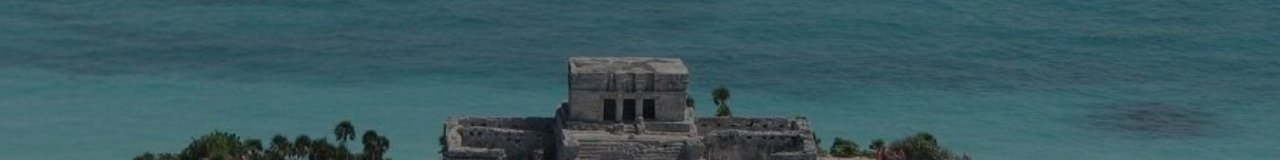
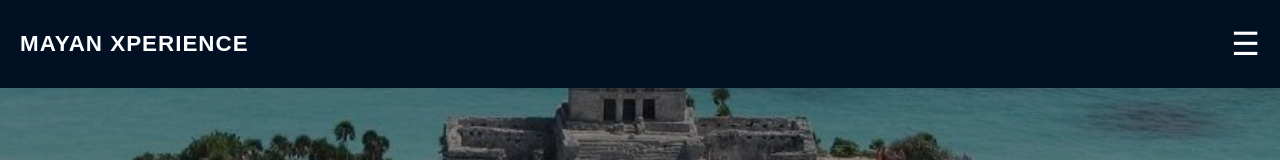
Before and after one commit to Cuba-Mr-D/mayan-xperience-tours, a Next.js app: page /tulum in a window 1280 px wide. Shown: the top 160 px of the page. Built offline with nearby package versions, Linux system fonts and the light colour scheme.

Commit message:
Add shared navbar to tour pages

```diff
--- a/app/cenotes/page.tsx
+++ b/app/cenotes/page.tsx
@@ -1,6 +1,7 @@
 import Image from "next/image";
 import type { Metadata } from "next";
 import Gallery from "@/components/Gallery";
+import TourNavbar from "@/components/TourNavbar";
 import type { LanguageCode } from "@/components/translations";
 
 type TourPageProps = {
@@ -164,6 +165,8 @@ export default async function CenotesPage({ searchParams }: TourPageProps) {
         minHeight: "100vh",
       }}
     >
+      <TourNavbar currentPath="/cenotes" initialLanguage={language} />
+
       {/* Hero */}
       <section
         style={{
--- a/app/chichen-itza/page.tsx
+++ b/app/chichen-itza/page.tsx
@@ -1,6 +1,7 @@
 import Image from "next/image";
 import type { Metadata } from "next";
 import Gallery from "@/components/Gallery";
+import TourNavbar from "@/components/TourNavbar";
 import type { LanguageCode } from "@/components/translations";
 
 type TourPageProps = {
@@ -161,6 +162,8 @@ export default async function ChichenItzaPage({ searchParams }: TourPageProps) {
         minHeight: "100vh",
       }}
     >
+      <TourNavbar currentPath="/chichen-itza" initialLanguage={language} />
+
       {/* Hero */}
       <section
         style={{
--- a/app/isla-mujeres/page.tsx
+++ b/app/isla-mujeres/page.tsx
@@ -1,6 +1,7 @@
 import Image from "next/image";
 import type { Metadata } from "next";
 import Gallery from "@/components/Gallery";
+import TourNavbar from "@/components/TourNavbar";
 import type { LanguageCode } from "@/components/translations";
 
 type TourPageProps = {
@@ -162,6 +163,8 @@ export default async function IslaMujeresPage({ searchParams }: TourPageProps) {
         minHeight: "100vh",
       }}
     >
+      <TourNavbar currentPath="/isla-mujeres" initialLanguage={language} />
+
       {/* Hero */}
       <section
         style={{
--- a/app/tulum/page.tsx
+++ b/app/tulum/page.tsx
@@ -1,6 +1,7 @@
 import Image from "next/image";
 import type { Metadata } from "next";
 import Gallery from "@/components/Gallery";
+import TourNavbar from "@/components/TourNavbar";
 import type { LanguageCode } from "@/components/translations";
 
 type TourPageProps = {
@@ -168,6 +169,8 @@ export default async function TulumPage({ searchParams }: TourPageProps) {
         minHeight: "100vh",
       }}
     >
+      <TourNavbar currentPath="/tulum" initialLanguage={language} />
+
       {/* Hero */}
       <section
         style={{
--- a/components/HomePage.tsx
+++ b/components/HomePage.tsx
@@ -17,10 +17,24 @@ function isLanguageCode(value: string | null): value is LanguageCode {
   return value === "en" || value === "es" || value === "fr";
 }
 
+function getUrlLanguage() {
+  if (typeof window === "undefined") {
+    return null;
+  }
+
+  return new URLSearchParams(window.location.search).get("lang");
+}
+
 export default function HomePage() {
   const [language, setLanguage] = useState<LanguageCode>(() => {
     if (typeof window === "undefined") {
       return "en";
+    }
+
+    const urlLanguage = getUrlLanguage();
+
+    if (isLanguageCode(urlLanguage)) {
+      return urlLanguage;
     }
 
     const savedLanguage = window.localStorage.getItem(storageKey);
@@ -35,6 +49,13 @@ export default function HomePage() {
   useEffect(() => {
     window.localStorage.setItem(storageKey, language);
     document.documentElement.lang = language;
+    const url = new URL(window.location.href);
+    url.searchParams.set("lang", language);
+    window.history.replaceState(
+      null,
+      "",
+      `${url.pathname}?${url.searchParams}${url.hash}`,
+    );
     window.dispatchEvent(
       new CustomEvent("mayan-xperience-language-change", {
         detail: language,
--- a/components/Navbar.tsx
+++ b/components/Navbar.tsx
@@ -6,11 +6,23 @@ import { LanguageCode, languages, translations } from "./translations";
 type NavbarProps = {
   language: LanguageCode;
   onLanguageChange: (language: LanguageCode) => void;
+  logoHref?: string;
+  menuHrefs?: {
+    experiences: string;
+    about: string;
+    contact: string;
+  };
 };
 
 export default function Navbar({
   language,
   onLanguageChange,
+  logoHref,
+  menuHrefs = {
+    experiences: "#experiences",
+    about: "#about",
+    contact: "#contact",
+  },
 }: NavbarProps) {
   const [menuOpen, setMenuOpen] = useState(false);
   const t = translations[language].nav;
@@ -39,7 +51,19 @@ export default function Navbar({
             letterSpacing: "1px",
           }}
         >
-          MAYAN XPERIENCE
+          {logoHref ? (
+            <a
+              href={logoHref}
+              style={{
+                color: "inherit",
+                textDecoration: "none",
+              }}
+            >
+              MAYAN XPERIENCE
+            </a>
+          ) : (
+            "MAYAN XPERIENCE"
+          )}
         </div>
 
         <button
@@ -78,7 +102,7 @@ export default function Navbar({
           }}
         >
           <a
-            href="#experiences"
+            href={menuHrefs.experiences}
             style={{
               color: "white",
               textDecoration: "none",
@@ -91,7 +115,7 @@ export default function Navbar({
           </a>
 
           <a
-            href="#about"
+            href={menuHrefs.about}
             style={{
               color: "white",
               textDecoration: "none",
@@ -102,7 +126,7 @@ export default function Navbar({
           </a>
 
           <a
-            href="#contact"
+            href={menuHrefs.contact}
             style={{
               color: "white",
               textDecoration: "none",
--- /dev/null
+++ b/components/TourNavbar.tsx
@@ -0,0 +1,49 @@
+"use client";
+
+import { useEffect, useState } from "react";
+import { useRouter } from "next/navigation";
+import Navbar from "./Navbar";
+import type { LanguageCode } from "./translations";
+
+const storageKey = "mayan-xperience-language";
+
+type TourNavbarProps = {
+  currentPath: string;
+  initialLanguage: LanguageCode;
+};
+
+export default function TourNavbar({
+  currentPath,
+  initialLanguage,
+}: TourNavbarProps) {
+  const router = useRouter();
+  const [language, setLanguage] = useState<LanguageCode>(initialLanguage);
+
+  useEffect(() => {
+    window.localStorage.setItem(storageKey, language);
+    document.documentElement.lang = language;
+    window.dispatchEvent(
+      new CustomEvent("mayan-xperience-language-change", {
+        detail: language,
+      }),
+    );
+  }, [language]);
+
+  const handleLanguageChange = (nextLanguage: LanguageCode) => {
+    setLanguage(nextLanguage);
+    router.replace(`${currentPath}?lang=${nextLanguage}`, { scroll: false });
+  };
+
+  return (
+    <Navbar
+      language={language}
+      onLanguageChange={handleLanguageChange}
+      logoHref={`/?lang=${language}`}
+      menuHrefs={{
+        experiences: `/?lang=${language}#popular-tours`,
+        about: `/?lang=${language}#about`,
+        contact: `/?lang=${language}#contact`,
+      }}
+    />
+  );
+}
```
